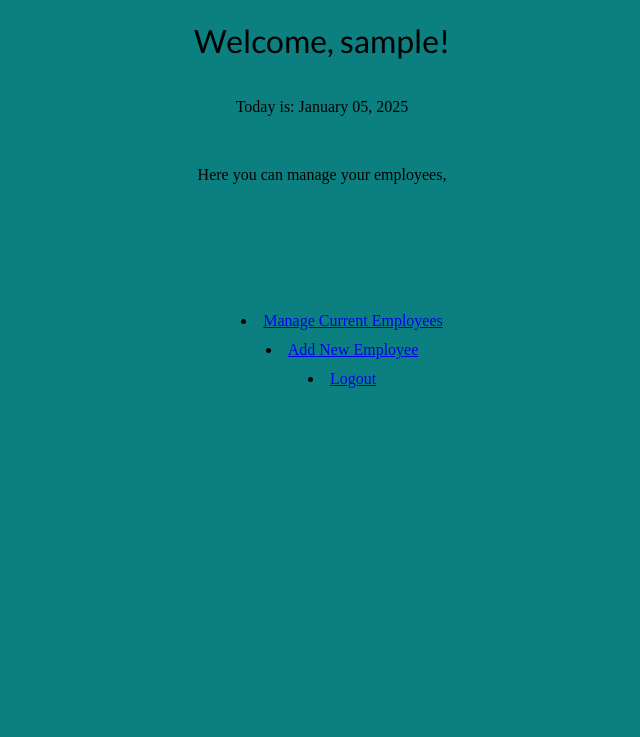
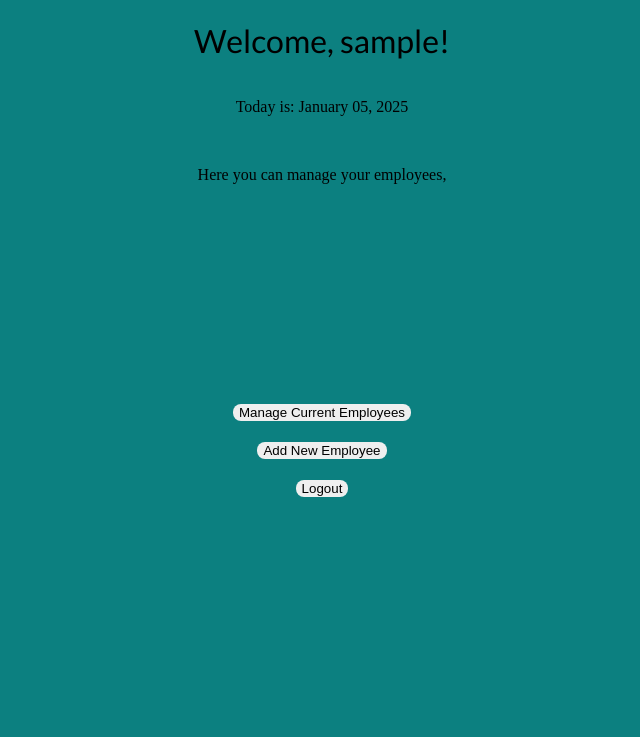
Before and after one commit to izzythegreatxx/ems, a Flask app: page /dashboard in a window 1280 px wide. Shown: the top 737 px of the page, without its empty margins (318-958 px from the left). Run offline with Flask 3, Linux system fonts and the light colour scheme; the visitor is signed in with stand-in values (Sample User, id 1).

Commit message:
Styled the buttons

```diff
--- a/static/styles.css
+++ b/static/styles.css
@@ -42,21 +42,25 @@ nav {
     font-size: large;
 }
 
-ul {
+button {
+    border-radius: 8px;
+    border: none;
+}
+.button-container {
     display: flex;
     flex-direction: column;
-    list-style-position: inside;
-    transform:translateY(-100%);
+    align-items: center;
+    gap: 20px;
+    margin-top: 20px;
 }
 
-li {
-    margin-bottom: 5px;
-    line-height: 1.5;
+.login-button {
+    background-color: #4caf50;
 }
 
+.login-button:hover {
+    background-color: #45a049;
 
-button {
-    margin: 0 10px;
 }
 
 form {
--- a/templates/dashboard.html
+++ b/templates/dashboard.html
@@ -8,10 +8,10 @@
 <br>
 <p>Here you can manage your employees,
 <nav>
-    <ul>
-        <li><a href="/employees">Manage Current Employees</a></li>
-        <li><a href="/employees/add">Add New Employee</a></li>
-        <li><a href="/logout">Logout</a></li>
-    </ul>
+    <div class="button-container">
+        <a href="/employees"><button class="dashboard-button" type="submit">Manage Current Employees</button></a>
+        <a href="/employees/add"><button class="dashboard-button" type="submit">Add New Employee</button></a>
+        <a href="/logout"><button class="dashboard-button" type="submit">Logout</button></a>
+    </div>
 </nav>
 {% endblock %}
--- a/templates/login.html
+++ b/templates/login.html
@@ -11,7 +11,7 @@
     <input type="text" name="username" required><br>
     <label>Password:</label>
     <input type="password" name="password" required><br>
-    <button type="submit">Login</button>
+    <button class="login-button" type="submit">Login</button>
 </form>
 <a href="/register">Don't have an account? Register here</a>
 <br>
```
